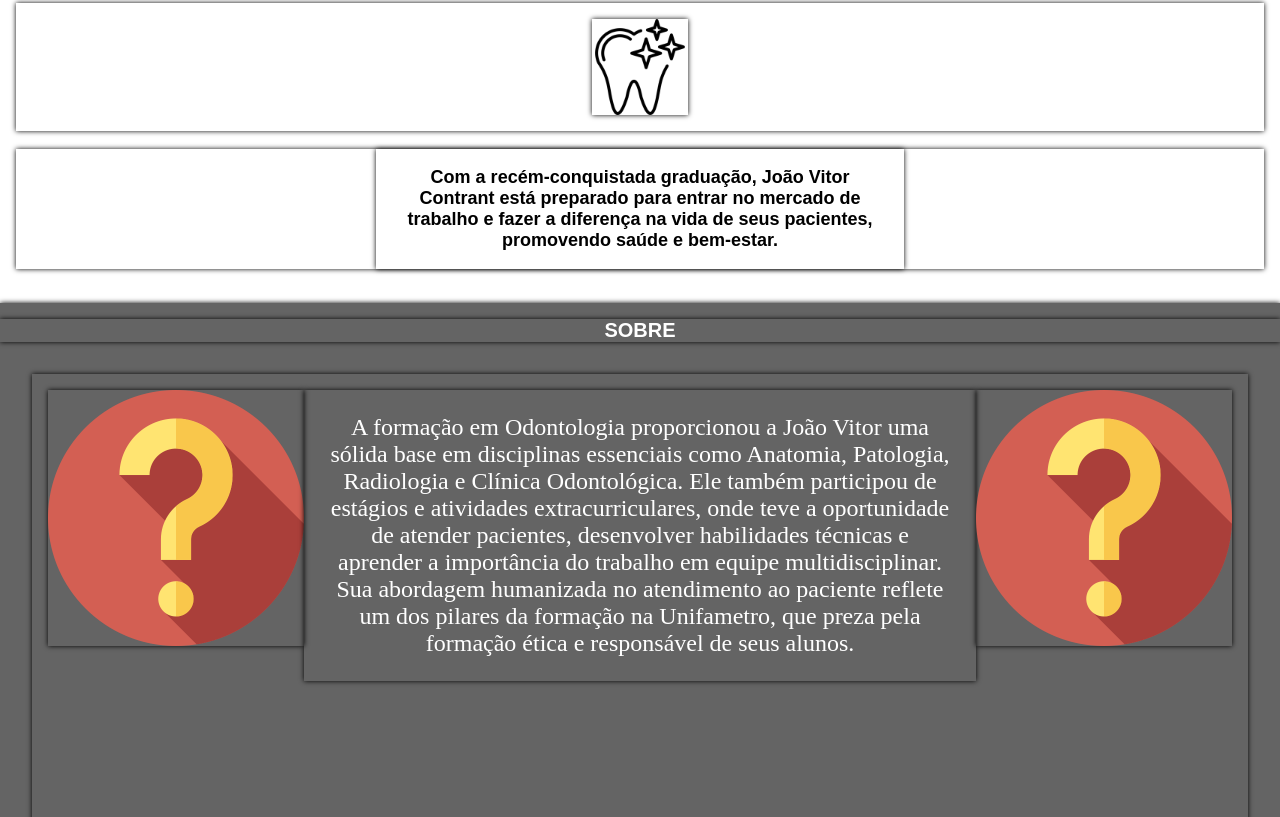
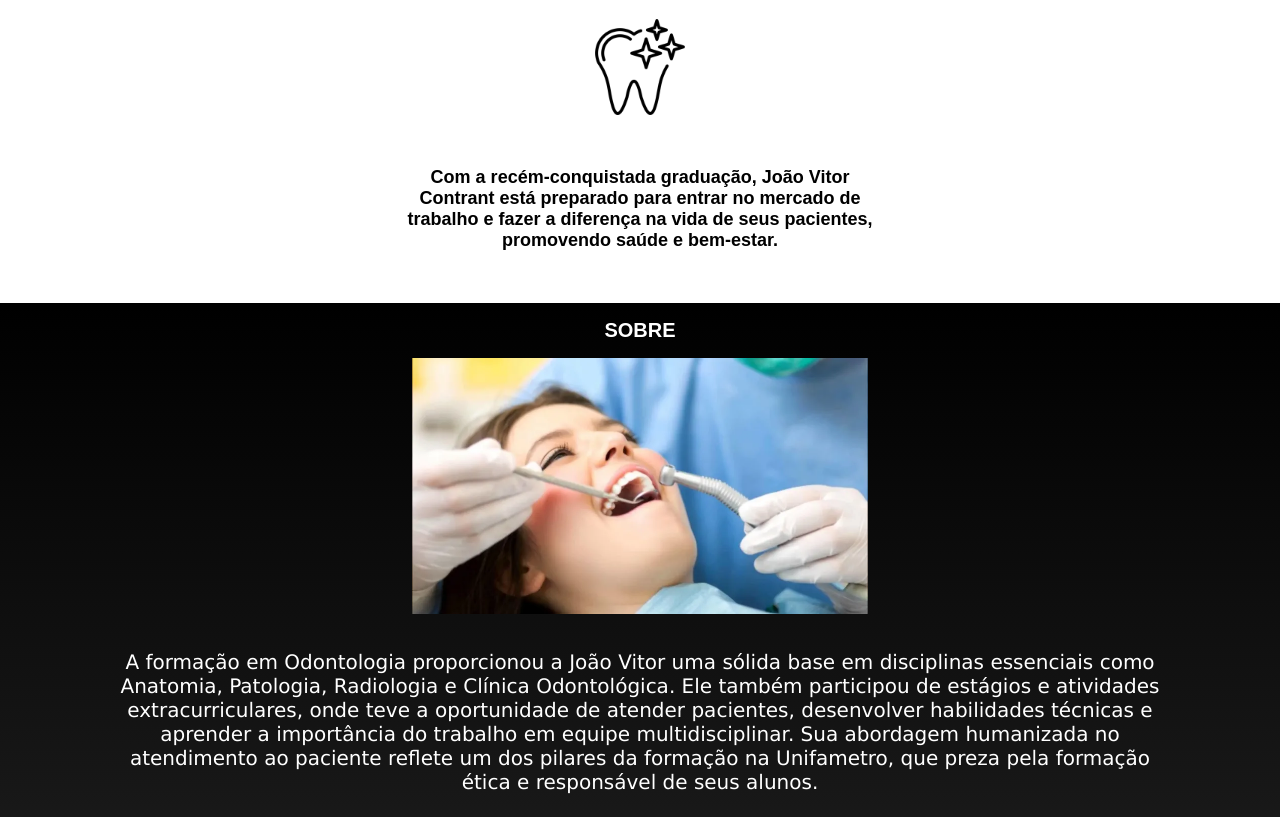
Before and after one commit to hugoleonardo5/contrant, a plain HTML site: page index.html in a window 1280 px wide. Shown: the part 1609-2426 px from the top of the page. Drawn offline with Linux system fonts and the light colour scheme.

Commit message:
Versão 1.6 - CSS/HTML/Images Update

```diff
--- a/assets/css/styles.css
+++ b/assets/css/styles.css
@@ -1,11 +1,11 @@
 * {
     padding: 0px;
     margin: 0px;
-    box-shadow: 0px 0px 5px black;
+    box-shadow: 0px 0px 0px black;
 }
 
 .menu {
-    background-color: rgb(200, 200, 200);
+    background: linear-gradient(rgb(255, 255, 255), rgb(195, 195, 195));
     padding: 1em 0em 1em 0em;
 }
 
@@ -28,8 +28,7 @@
 /* SEÇÃO 1*/
 
 .section-1 {
-    background-color: rgb(155, 155, 155);
-    background: linear-gradient(rgb(255, 0, 0), rgb(100, 0, 0));
+    background: linear-gradient(rgb(0, 255, 0), rgb(0, 100, 0));
     padding: 1em 0em 25em 0em;
 }
 
@@ -106,7 +105,7 @@ hr {
 /* SEÇÃO 3*/
 
 .section-3 {
-    background-color: rgb(100, 100, 100);
+    background: linear-gradient(rgb(0, 0, 0), rgb(25, 25, 25));
     padding: 1em 0em 1em 0em;
 }
 
@@ -117,23 +116,20 @@ hr {
     text-align: center;
 }
 
-.section-3-content {
+.section-3-image {
     display: flex;
-    text-align: center;
-    margin: 2em 2em 2em 2em;
+    margin: 1em auto 1em auto;
     justify-content: center;
-    padding: 1em 1em 30em 1em;
-}
-
-.section-3-content img {
+    height: 256px;
     width: 256px;
-    height: 256px;
 }
 
 .section-3-text {
-    width: 45em;
+    font-family: 'Lucida Sans', 'Lucida Sans Regular', 'Lucida Grande', 'Lucida Sans Unicode', Geneva, Verdana, sans-serif;
+    text-align: center;
     color: white;
-    font-size: 24px;
+    font-size: 20px;
+    margin: 0em 5em 0em 5em;
     padding: 1em;
 }
 
--- a/index.html
+++ b/index.html
@@ -99,9 +99,13 @@
 
         <h1 class="title-section-3">SOBRE</h1>
 
-        <div class="section-3-content">
+        <div class="section-3-image">
 
-            <img src="assets/images/5259989.png" alt="imagem" class="section-3-img1">
+            <img src="assets/images/dentist-s-patient-smiling-during-a-procedure-mrj9cjkmhpwkf4th.jpg" alt="imagem">
+
+        </div>
+
+        <div>
 
             <p class="section-3-text">A formação em Odontologia proporcionou a João Vitor uma sólida base em disciplinas
                 essenciais como Anatomia, Patologia, Radiologia e Clínica Odontológica. Ele também participou de
@@ -109,8 +113,6 @@
                 habilidades técnicas e aprender a importância do trabalho em equipe multidisciplinar. Sua abordagem
                 humanizada no atendimento ao paciente reflete um dos pilares da formação na Unifametro, que preza pela
                 formação ética e responsável de seus alunos.</p>
-
-            <img src="assets/images/5259989.png" alt="imagem" class="section-3-img2">
 
         </div>
 
```
Also changed, not shown: assets/images/dentist-s-patient-smiling-during-a-procedure-mrj9cjkmhpwkf4th.jpg (added).
